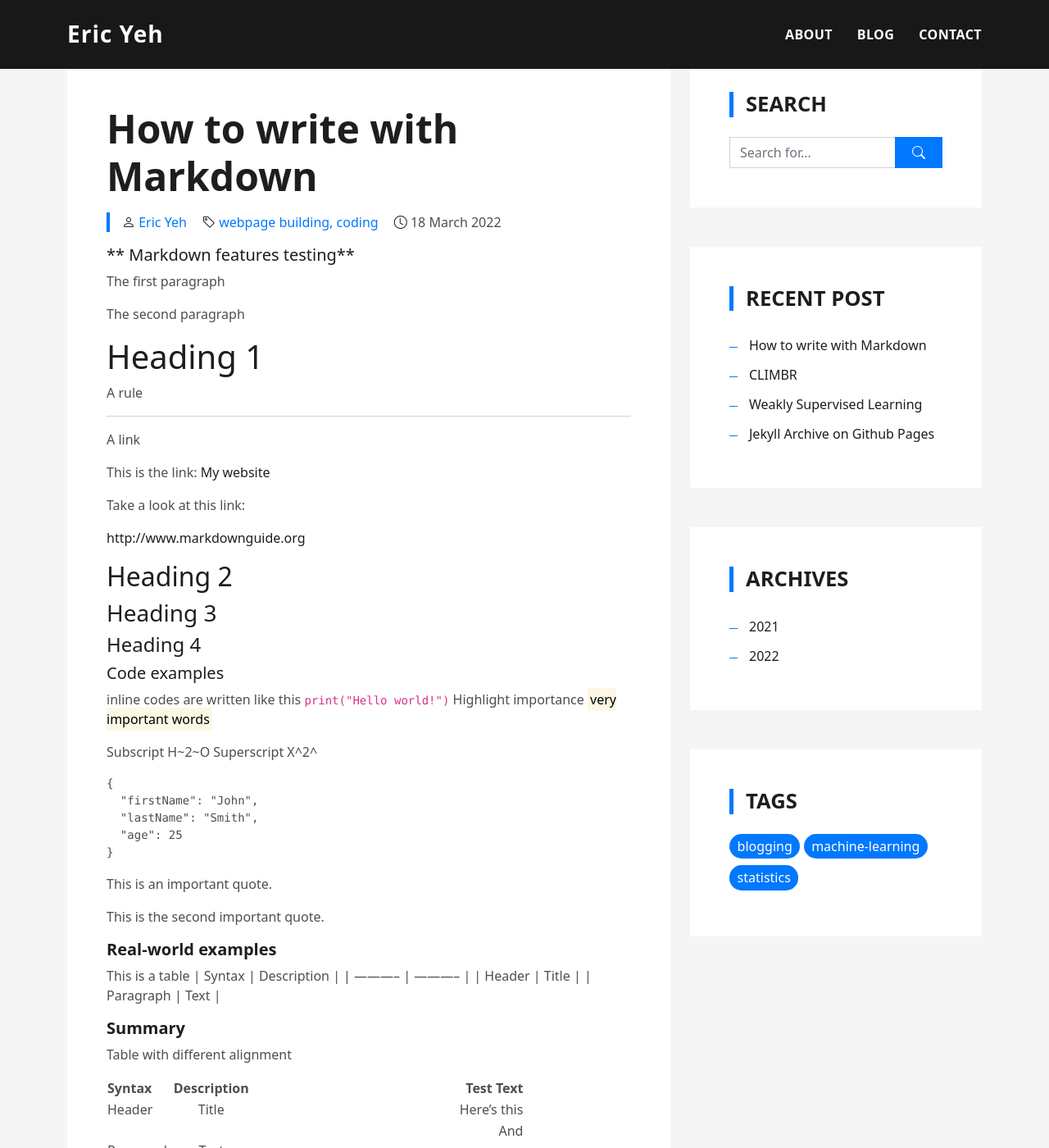
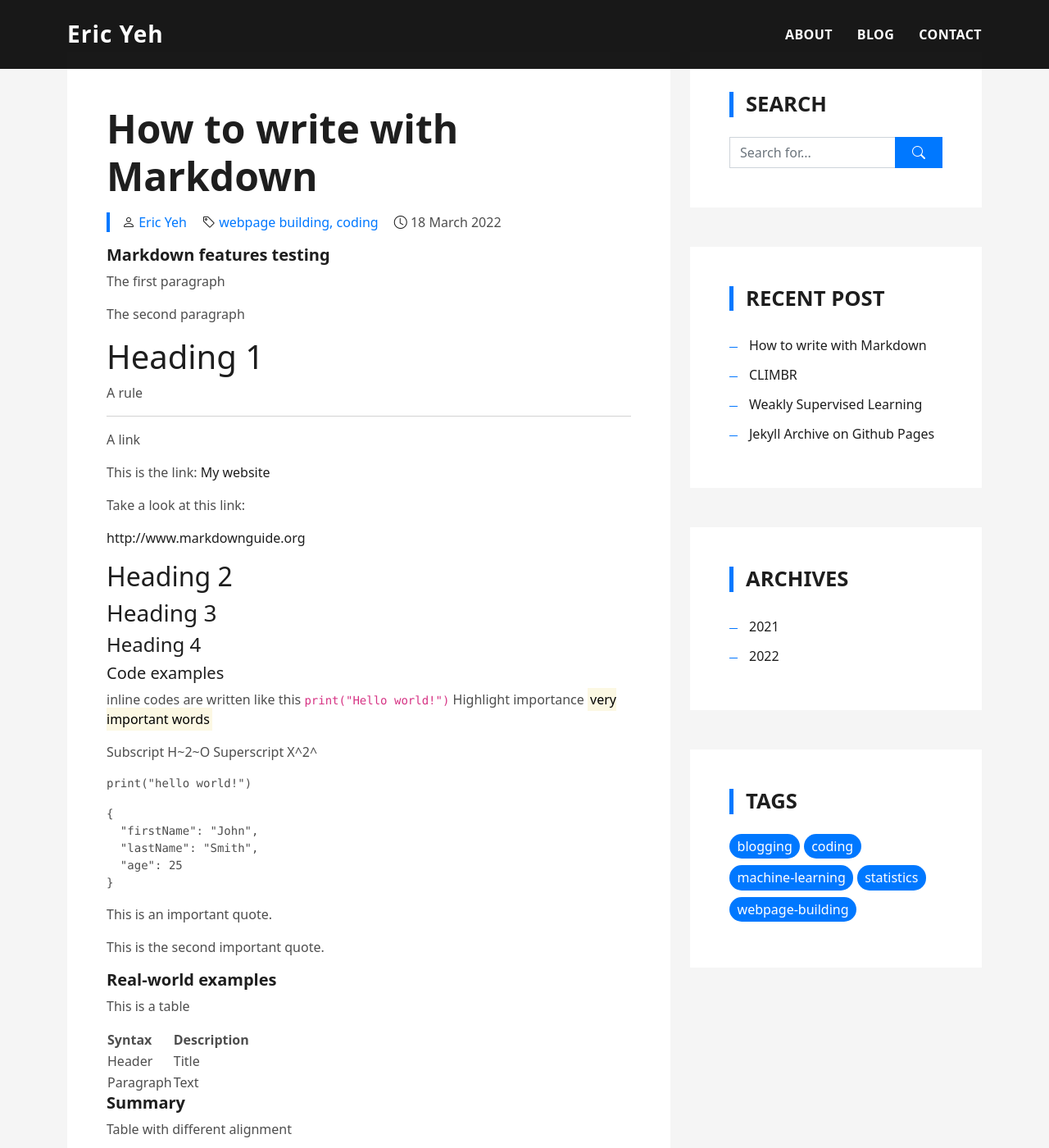
Before and after one commit to ericyeh-dr/ericyeh-dr.github.io, a Jekyll site: the page built from _posts/2022-04-07-test-blog.md, in a window 1280 px wide and 1400 px high. Shown: the whole window at 82% size. Built offline with Jekyll 4.4.1, drawn with Linux system fonts in a browser that asks for light colours.

Commit message:
test markdown

````diff
--- a/_posts/2022-04-07-test-blog.md
+++ b/_posts/2022-04-07-test-blog.md
@@ -11,7 +11,7 @@ excerpt: "test if the date will be updated"
 
 ---
 
-##### ** Markdown features  testing**
+##### **Markdown features  testing**
 
 <p>The first paragraph</p>
 
@@ -48,7 +48,12 @@ Superscript
 X^2^
 
 
+```python
+print("hello world!")
 ```
+
+
+```json
 {
   "firstName": "John",
   "lastName": "Smith",
@@ -63,6 +68,7 @@ X^2^
 ##### **Real-world examples**
 
 This is a table
+
 | Syntax      | Description |
 | ----------- | ----------- |
 | Header      | Title       |
````
Also changed, not shown: _tagnames/coding.md (added, +5 -0 lines), _tagnames/webpage-building.md (added, +5 -0 lines).
